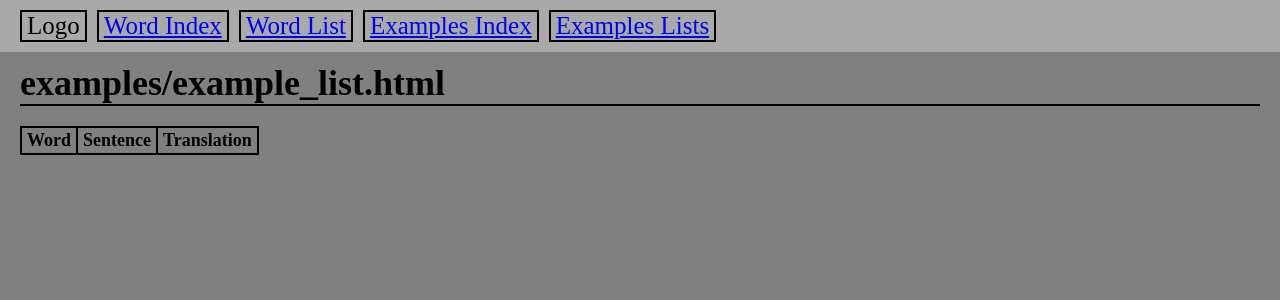
After one commit to Lootmann/OtherRepos, a Django app: page /examples/list/ in a window 1280 px wide. The commit adds this page. Shown: the top 300 px of the page. Run offline with Django 4.2, Linux system fonts and the light colour scheme; data that the repository does not hold is empty.

Commit message:
examples: create examples

```diff
--- a/samples/memorize-words/examples/urls.py
+++ b/samples/memorize-words/examples/urls.py
@@ -1,9 +1,10 @@
 from django.urls import path
 
-from examples.views import ExampleIndexView
+from examples.views import ExampleIndexView, ExampleListView
 
 app_name = "examples"
 
 urlpatterns = [
     path("", ExampleIndexView.as_view(), name="index"),
+    path("list/", ExampleListView.as_view(), name="list"),
 ]
--- a/samples/memorize-words/examples/views.py
+++ b/samples/memorize-words/examples/views.py
@@ -3,6 +3,7 @@ from django.shortcuts import render
 from django.views import generic
 
 from examples.forms import ExampleForm
+from examples.models import Example
 
 
 class ExampleIndexView(generic.View):
@@ -12,3 +13,19 @@ class ExampleIndexView(generic.View):
     def get(self, request: HttpRequest, *args, **kwargs):
         form = self.form_class()
         return render(request, self.template_name, {"form": form})
+
+    def post(self, request: HttpRequest, *args, **kwargs):
+        f = self.form_class(request.POST)
+
+        if f.is_valid():
+            word = f.save(commit=False)
+            word.save()
+            return render(request, self.template_name, {"form": self.form_class()})
+
+        return render(request, self.template_name, {"form": f})
+
+
+class ExampleListView(generic.ListView):
+    model = Example
+    template_name = "examples/example_list.html"
+    context_object_name = "examples"
--- /dev/null
+++ b/samples/memorize-words/static/components/table.css
@@ -0,0 +1,10 @@
+table {
+  border-collapse: collapse;
+}
+
+table th,
+table tr,
+table td {
+  border: 2px solid black;
+  padding: 2px 5px;
+}
--- a/samples/memorize-words/templates/components/header.html
+++ b/samples/memorize-words/templates/components/header.html
@@ -10,5 +10,6 @@
     <li><a href="{% url 'words:index' %}">Word Index</a></li>
     <li><a href="{% url 'words:list' %}">Word List</a></li>
     <li><a href="{% url 'examples:index' %}">Examples Index</a></li>
+    <li><a href="{% url 'examples:list' %}">Examples Lists</a></li>
   </ul>
 </header>
--- /dev/null
+++ b/samples/memorize-words/templates/examples/example_list.html
@@ -0,0 +1,36 @@
+{% extends 'base.html' %}
+{% load static %}
+
+{% block extracss %}
+<link rel="stylesheet" href="{% static 'examples/example_list.css'%}">
+<link rel="stylesheet" href="{% static 'components/form.css' %}">
+<link rel="stylesheet" href="{% static 'components/table.css' %}">
+{% endblock extracss %}
+
+{% block title %}
+example_list.html
+{% endblock  %}
+
+{% block main %}
+<h1>examples/example_list.html</h1>
+
+<table>
+  <thead>
+    <tr>
+      <th>Word</th>
+      <th>Sentence</th>
+      <th>Translation</th>
+    </tr>
+  </thead>
+
+  <tbody>
+    {% for ex in examples %}
+      <tr>
+        <td>{{ ex.word }}</td>
+        <td>{{ ex.sentence }}</td>
+        <td>{{ ex.translation }}</td>
+      </tr>
+    {% endfor %}
+  </tbody>
+</table>
+{% endblock main %}
--- a/samples/memorize-words/templates/examples/index.html
+++ b/samples/memorize-words/templates/examples/index.html
@@ -15,6 +15,11 @@ examples/index.html
 <form method="post">
   {% csrf_token %}
   <div>
+    <p><label for="sentence">{{ form.word.label}}</label></p>
+    {{ form.word}}
+  </div>
+
+  <div>
     <p><label for="sentence">{{ form.sentence.label}}</label></p>
     {{ form.sentence }}
   </div>
```
